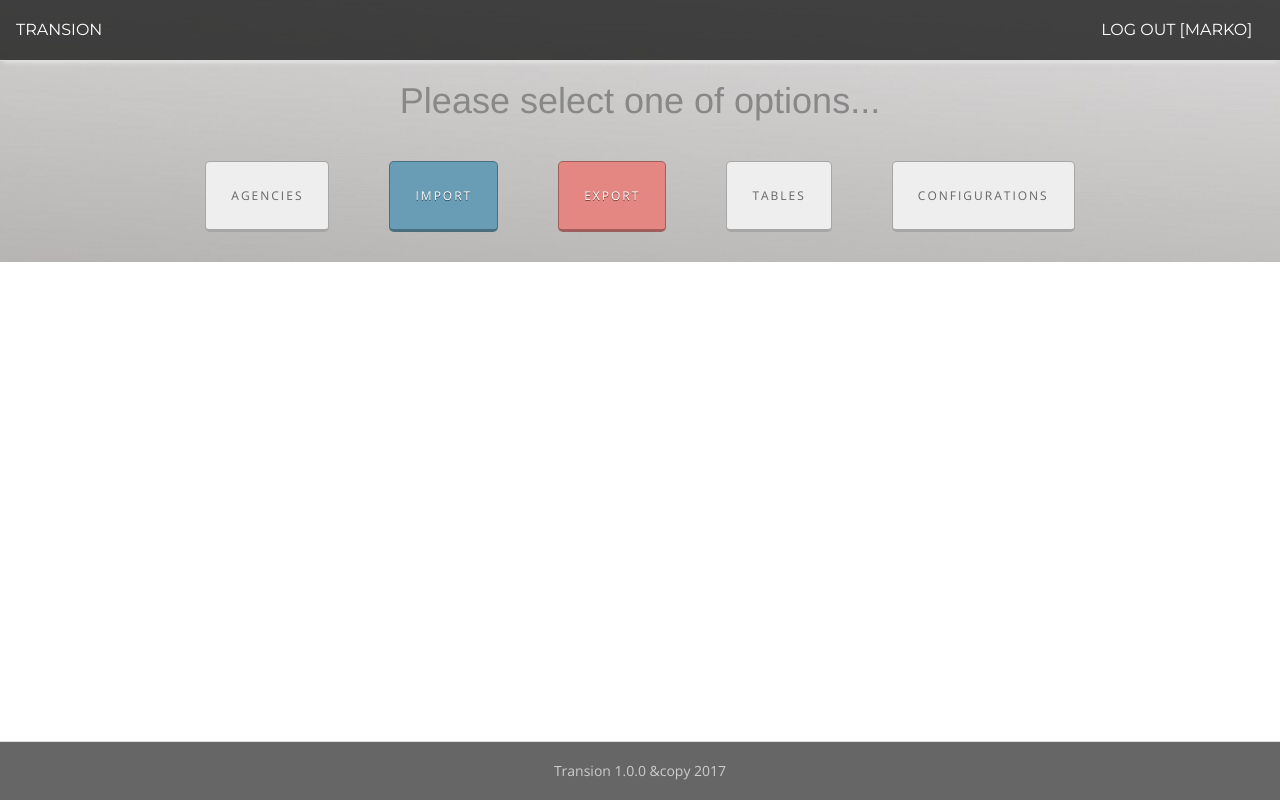
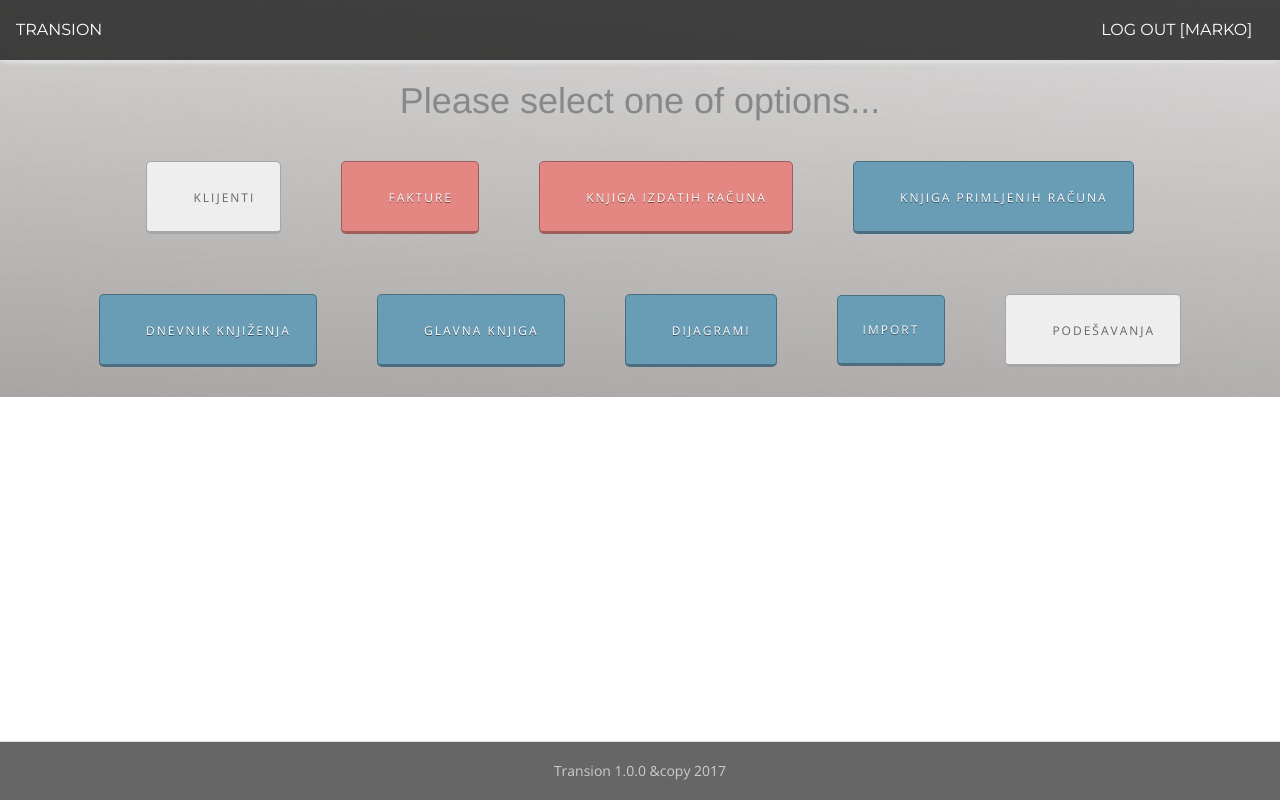
Before and after one commit to DejanUrosevic/transion-react, a React (Create React App) app in the folder transion-react/: page /home in a window 1280 px wide. Built offline with nearby package versions, Linux system fonts and the light colour scheme; sample sign-in values are in the browser's storage; a web font is replaced by a local one.

Commit message:
React material.

```diff
--- a/transion-react/package.json
+++ b/transion-react/package.json
@@ -5,6 +5,8 @@
   "dependencies": {
     "axios": "^0.16.2",
     "history": "^1.17.0",
+    "material-ui": "^1.0.0-beta.29",
+    "material-ui-icons": "^1.0.0-beta.17",
     "prop-types": "^15.6.0",
     "react": "^16.0.0",
     "react-devtools": "^2.5.2",
--- a/transion-react/src/App.js
+++ b/transion-react/src/App.js
@@ -4,7 +4,8 @@ import LoginPage from './component/pages/LoginPages';
 import HomePage from './component/pages/HomePage';
 import MappingPage from './component/pages/MappingPage';
 import MappingNewPage from './component/pages/MappingNewPage';
-import ClientPage from './component/pages/ClientPage';
+import ClientPage from './component/pages/client/ClientPage';
+import ClientInvoiceCreate from './component/pages/client/ClientInvoiceCreate';
 import ImportPage from './component/pages/ImportPage';
 import { Redirect } from 'react-router-dom';
 
@@ -27,6 +28,9 @@ class App extends React.Component {
         <Route path="/client" exact render={() => (
           t !== null ? <ClientPage /> : <Redirect to="/" />
         )} />
+        <Route path="/client/newinvoice" exact render={() => (
+          t !== null ? <ClientInvoiceCreate /> : <Redirect to="/" />
+        )} />
         <Route path="/import" exact render={() => (
           t !== null ? <ImportPage /> : <Redirect to="/" />
         )} />
--- /dev/null
+++ b/transion-react/src/action/actionClient.jsx
@@ -0,0 +1,10 @@
+import { CLIENT_CREATE_INVOICE } from '../types';
+import clientApi from '../api/client-api';
+
+export const createInvoiceAction = () => ({
+    type: CLIENT_CREATE_INVOICE
+});
+
+export const createInvoice = () => dispatch => {
+    dispatch(createInvoiceAction());
+}
--- a/transion-react/src/component/pages/HomePage.js
+++ b/transion-react/src/component/pages/HomePage.js
@@ -4,6 +4,7 @@ import Footer from '../footer';
 import { PropTypes } from 'prop-types';
 import { connect } from 'react-redux';
 import { newMapping, selectClients, importState } from '../../action/action';
+import { createInvoice } from '../../action/actionClient';
 import { Redirect, withRouter } from 'react-router-dom';
 
 class HomePage extends React.Component {
@@ -107,6 +108,11 @@ class HomePage extends React.Component {
         this.props.history.push("/client");
     }
 
+    clientCreateInvoice = () => {
+        this.props.createInvoice();
+        this.props.history.push("/client/newinvoice");
+    }
+
     showAllImport() {
         this.props.importState();
         this.props.history.push("/import");
@@ -124,11 +130,15 @@ class HomePage extends React.Component {
             <div className="row">
                 <div align="center" className="animated fadeInUp">
                     <p>
-                        <a ref={(input) => { this.textInput = input; }} className="btn" style={this.state.agenciesButtonStyle} onClick={this.showAgencies}>Agencies</a>
-                        <a ref="importsButton" className="btn btn-blue" style={this.state.importsButtonStyle} onClick={this.showImports} >Import</a>
-                        <a className="btn btn-red">Export</a>
-                        <a className="btn btn-green">Tables</a>
-                        <a className="btn btn-green" style={this.state.configurationButton} onClick={this.showConfiguration} >Configurations</a>
+                        <a ref={(input) => { this.textInput = input; }} className="btn transitionEl" style={this.state.agenciesButtonStyle} onClick={this.showAgencies}><i className="fa fa-users" aria-hidden="true" style={{fontSize: '18px'}}></i>&nbsp;Klijenti</a>
+                        <a className="btn btn-red transitionEl"><i class="fa fa-file-text" aria-hidden="true" style={{fontSize: '18px'}}></i>&nbsp;Fakture  </a>
+                        <a className="btn btn-red transitionEl"><i class="fa fa-upload" aria-hidden="true" style={{fontSize: '18px'}}></i>&nbsp;Knjiga izdatih računa  </a>
+                        <a className="btn btn-blue transitionEl"><i class="fa fa-upload" aria-hidden="true" style={{fontSize: '18px'}}></i>&nbsp;Knjiga primljenih računa  </a>
+                        <a className="btn btn-blue transitionEl"><i class="fa fa-upload" aria-hidden="true" style={{fontSize: '18px'}}></i>&nbsp;Dnevnik knjiženja  </a>
+                        <a className="btn btn-blue transitionEl"><i class="fa fa-upload" aria-hidden="true" style={{fontSize: '18px'}}></i>&nbsp;Glavna knjiga  </a>
+                        <a className="btn btn-blue transitionEl"><i class="fa fa-area-chart" aria-hidden="true" style={{fontSize: '18px'}}></i>&nbsp;Dijagrami</a>
+                        <a ref="importsButton" className="btn btn-blue transitionEl" style={this.state.importsButtonStyle} onClick={this.showImports} >Import</a>
+                        <a className="btn btn-green transitionEl" style={this.state.configurationButton} onClick={this.showConfiguration} ><i className="fa fa-cogs" aria-hidden="true" style={{fontSize: '18px'}}></i>&nbsp;Podešavanja</a>
                     </p>
                 </div>
             </div>
@@ -137,10 +147,10 @@ class HomePage extends React.Component {
 
             <div ref="agencies" id="agencies" align="center" className="animated fadeInDown" style={this.state.agenciesStyle}>
                 <p>
-                    <a onClick={this.showClient} className="btn">List all agencies</a>
-                    <a className="btn btn-blue">Find agency</a>
-                    <a className="btn btn-red">Transactions</a>
-                    <a className="btn btn-green">Search</a>
+                    <a onClick={this.showClient} className="btn transitionEl">Lista agencija</a>
+                    <a onClick={this.clientCreateInvoice} className="btn btn-blue">Kreiraj fakuru<i className="fa fa-file-text" aria-hidden="true" style={{fontSize: '18px'}}></i></a>
+                    <a className="btn btn-red">Dodaj klijenta</a>
+                    <a className="btn btn-green">Pretraga</a>
                 </p>
             </div>
 
@@ -172,14 +182,15 @@ class HomePage extends React.Component {
 
             <Footer />
         </div>
-      )
+      );
     }
 }
 
 HomePage.PropTypes = {
     newMapping: PropTypes.func.isRequired,
     selectClients: PropTypes.func.isRequired,
-    importState: PropTypes.func.isRequired
+    importState: PropTypes.func.isRequired,
+    createInvoice: PropTypes.func.isRequired
 }
 
-export default withRouter(connect(null, { newMapping, selectClients, importState })(HomePage));
+export default withRouter(connect(null, { newMapping, selectClients, importState, createInvoice })(HomePage));
--- /dev/null
+++ b/transion-react/src/component/pages/client/ClientInvoiceCreate.jsx
@@ -0,0 +1,30 @@
+import React, { Component } from 'react';
+import { connect } from 'react-redux';
+import Header from '../../header';
+import Footer from '../../footer';
+import { PropTypes } from 'prop-types';
+import { withRouter } from 'react-router-dom';
+import TextField from 'material-ui/TextField';
+
+class ClientInvoiceCreate extends Component {
+
+
+    render() {
+        return(
+            <div>
+                <Header />
+                <TextField
+                    required
+                    id="required"
+                    label="Required"
+                    defaultValue="Hello World"
+                    margin="normal"
+                    error="Ovo polje je obavezno"
+                />
+                <Footer />
+            </div>
+        );
+    }
+}
+
+export default withRouter(connect(null, {})(ClientInvoiceCreate));
--- a/transion-react/src/component/pages/ClientPage.js
+++ b/transion-react/src/component/pages/client/ClientPage.jsx
@@ -1,10 +1,10 @@
 import React, { Component } from 'react';
-import Header from '../header';
-import Footer from '../footer';
+import Header from '../../header';
+import Footer from '../../footer';
 import { PropTypes } from 'prop-types';
 import { withRouter } from 'react-router-dom';
 import { connect } from 'react-redux';
-import { selectClientsOnLetter } from '../../action/action';
+import { selectClientsOnLetter } from '../../../action/action';
 
 class ClientPage extends React.Component {
 
--- a/transion-react/src/types.js
+++ b/transion-react/src/types.js
@@ -22,3 +22,4 @@ export const SELECT_FIELDS_FOR_MAPPING = "SELECT_FIELDS_FOR_MAPPING";
 //clients
 export const SELECT_CLIENTS = "SELECT_CLIENTS";
 export const SELECT_CLIENTS_ON_LETTER = "SELECT_CLIENTS_ON_LETTER";
+export const CLIENT_CREATE_INVOICE = "CLIENT_CREATE_INVOICE";
```
Also changed, not shown: 1 other file (tests, documents, lock files or other folders).
